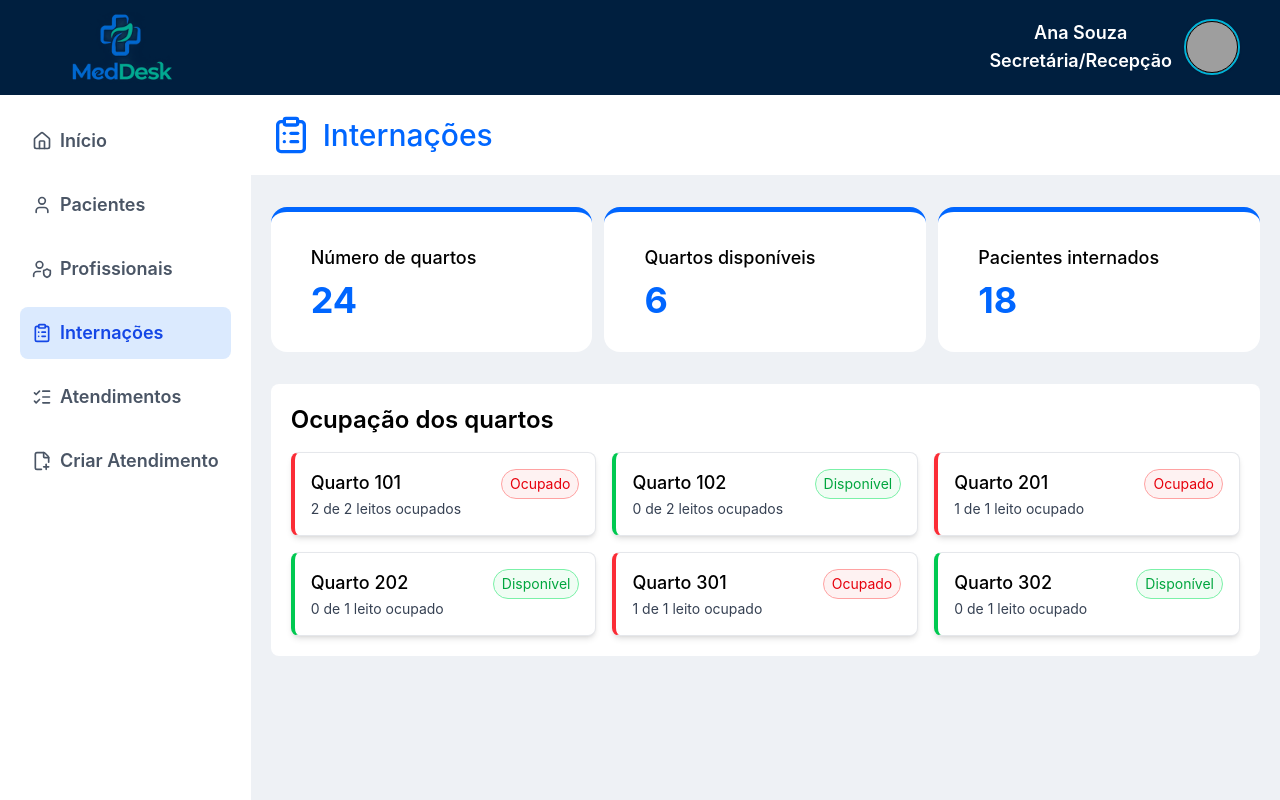
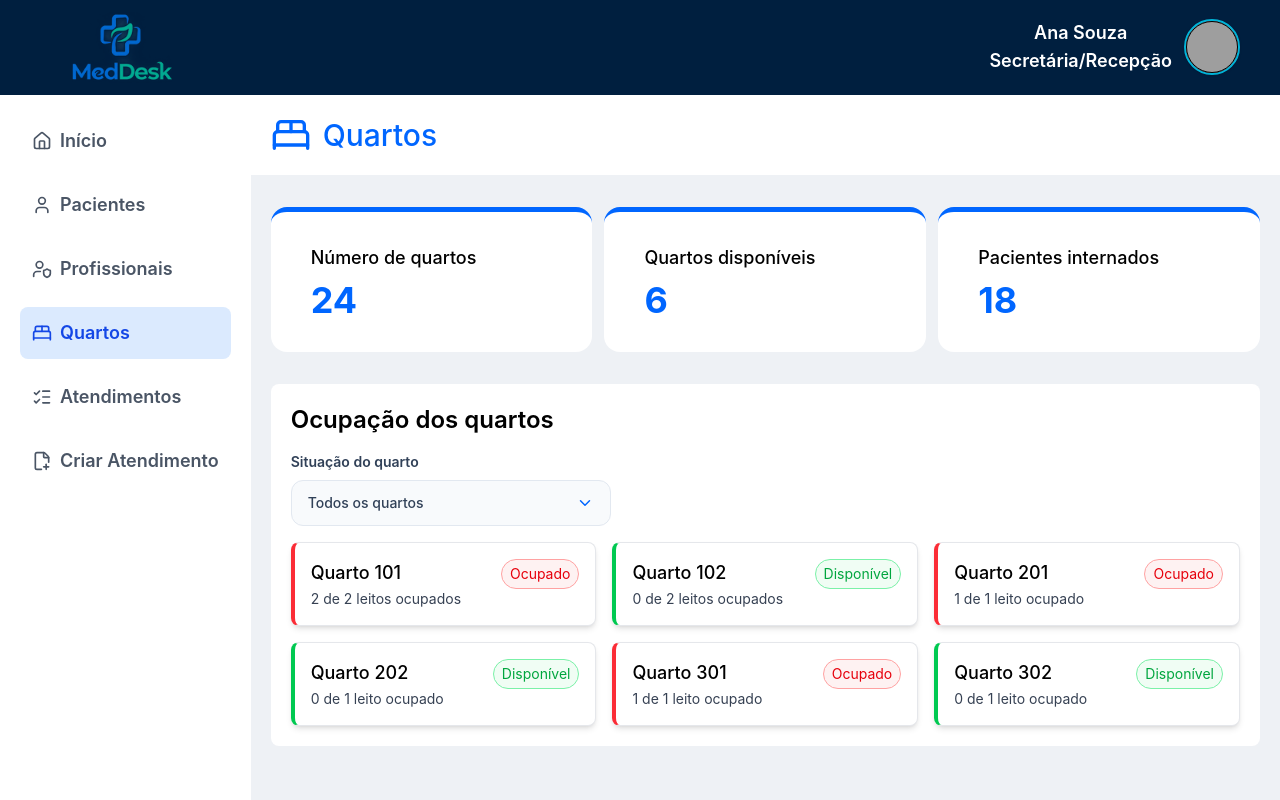
Before and after one commit to Bernardo-Guedes/MedDesk, a React (Vite) app in the folder frontend/: page /admin/internacoes in a window 1280 px wide. Built offline with nearby package versions, Linux system fonts and the light colour scheme; grey boxes are pictures that could not be loaded.

Commit message:
refactor and feat: renomeia aba de internações para quartos, adiciona filtro de disponibildade dos quartos

```diff
--- a/frontend/src/App.tsx
+++ b/frontend/src/App.tsx
@@ -36,7 +36,7 @@ function App() {
           element={<Pagina titulo="Detalhes do Paciente"><DetalhesPaciente /></Pagina>}
         />
         <Route path="/admin/profissionais" element={<Pagina titulo="Profissionais"><Profissionais /></Pagina>} />
-        <Route path="/admin/internacoes" element={<Pagina titulo="Internações"><Internacoes /></Pagina>} />
+        <Route path="/admin/internacoes" element={<Pagina titulo="Quartos"><Internacoes /></Pagina>} />
         <Route path="/admin/internacoes/quartos/:numeroQuarto" element={<Pagina titulo="Detalhes do Quarto"><DetalhesQuarto /></Pagina>} />
         <Route path="/admin/atendimentos" element={<Pagina titulo="Atendimentos"><Atendimentos /></Pagina>} />
         <Route
--- a/frontend/src/components/Sidebar.tsx
+++ b/frontend/src/components/Sidebar.tsx
@@ -4,7 +4,7 @@ import {
   User,
   UserShield,
   FilePlusCorner,
-  ClipboardList,
+  BedDouble,
   ListChecks,
   CalendarDays,
   Stethoscope,
@@ -22,7 +22,7 @@ function Sidebar({ profissional = false }: { profissional?: boolean }) {
     { to: "/admin", label: "Início", icon: House, end: true },
     { to: "/admin/pacientes", label: "Pacientes", icon: User },
     { to: "/admin/profissionais", label: "Profissionais", icon: UserShield },
-    { to: "/admin/internacoes", label: "Internações", icon: ClipboardList },
+    { to: "/admin/internacoes", label: "Quartos", icon: BedDouble },
     { to: "/admin/atendimentos", label: "Atendimentos", icon: ListChecks, end: true },
     {
       to: "/admin/atendimentos/novo",
--- a/frontend/src/pages/admin/DetalhesQuarto.tsx
+++ b/frontend/src/pages/admin/DetalhesQuarto.tsx
@@ -98,12 +98,12 @@ function DetalhesQuarto() {
             <>
               <h2 className="text-2xl font-semibold">Quarto não encontrado</h2>
               <p role="alert" className="py-5 text-red-700">
-                Não foi possível encontrar esse quarto. Volte para Internações e selecione um quarto da lista.
+                Não foi possível encontrar esse quarto. Volte para Quartos e selecione um quarto da lista.
               </p>
             </>
           )}
           <Link to="/admin/internacoes" className="mt-6 inline-flex min-h-11 items-center justify-center rounded-full bg-principal px-6 py-3 font-semibold text-white transition-colors hover:bg-principal-hover">
-            Voltar para Internações
+            Voltar para Quartos
           </Link>
         </section>
       </div>
--- a/frontend/src/pages/admin/Internacoes.tsx
+++ b/frontend/src/pages/admin/Internacoes.tsx
@@ -1,8 +1,11 @@
 import { CardQuarto } from "@/components/CardQuarto";
 import { CardStatInternacao } from "@/components/CardStatInternacao";
-import { ClipboardList } from "lucide-react";
+import SelectFiltro from "@/components/ui/SelectFiltro";
+import { BedDouble } from "lucide-react";
+import { useState } from "react";
 
 function Internacoes(){
+    const [status, setStatus] = useState("");
     // Dados de exemplo dos quartos.
     const quartos = [
       { numero: 101, leitosOcupados: 2, leitosExistentes: 2 },
@@ -12,13 +15,20 @@ function Internacoes(){
       { numero: 301, leitosOcupados: 1, leitosExistentes: 1 },
       { numero: 302, leitosOcupados: 0, leitosExistentes: 1 },
     ];
+    const quartosFiltrados = quartos
+      .map((quarto) => ({
+        ...quarto,
+        status: quarto.leitosOcupados > 0 ? "Ocupado" : "Disponível",
+      }))
+      .filter((quarto) => !status || quarto.status === status);
+
     return(
         <div>
       <div className="bg-white p-5 flex gap-3 items-center text-3xl font-medium text-principal">
-        <ClipboardList size={40} />
-        Internações
+        <BedDouble size={40} />
+        Quartos
       </div>
-      {/* Indicadores de exemplo das internações. */}
+      {/* Indicadores de exemplo dos quartos. */}
       <div className="flex gap-3 mt-8 mx-5">
         <CardStatInternacao text="Número de quartos" number={24} />
         <CardStatInternacao text="Quartos disponíveis" number={6} />
@@ -26,17 +36,34 @@ function Internacoes(){
       </div>
       <div className="mt-8 mx-5 bg-white rounded-lg p-5">
         <h2 className="text-2xl font-semibold">Ocupação dos quartos</h2>
+        <div className="mt-4 max-w-xs">
+          <SelectFiltro
+            id="filtro-status-quarto"
+            rotulo="Situação do quarto"
+            valor={status}
+            onChange={setStatus}
+            opcoes={[
+              { valor: "", texto: "Todos os quartos" },
+              { valor: "Disponível", texto: "Disponíveis" },
+              { valor: "Ocupado", texto: "Ocupados" },
+            ]}
+          />
+        </div>
+        {quartosFiltrados.length ? (
         <div className="grid grid-cols-1 gap-4 mt-4 md:grid-cols-2 xl:grid-cols-3">
-            {quartos.map((quarto) => (
+            {quartosFiltrados.map((quarto) => (
               <CardQuarto
                 key={quarto.numero}
                 numero={quarto.numero}
-                status={quarto.leitosOcupados > 0 ? "Ocupado" : "Disponível"}
+                status={quarto.status}
                 leitosOcupados={quarto.leitosOcupados}
                 leitosExistentes={quarto.leitosExistentes}
               />
             ))}
         </div>
+        ) : (
+          <p role="status" className="mt-4 text-slate-600">Nenhum quarto encontrado para a situação selecionada.</p>
+        )}
       </div>
     </div>
     );
```
